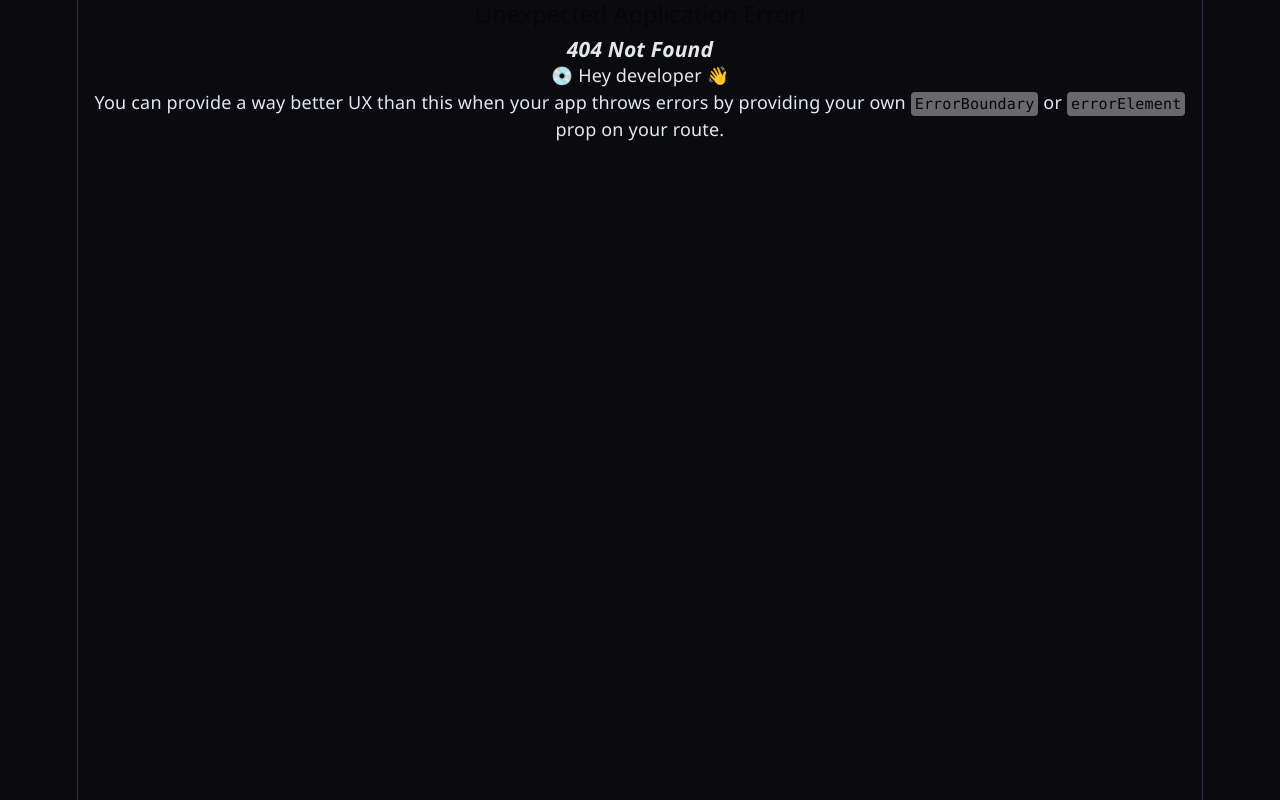
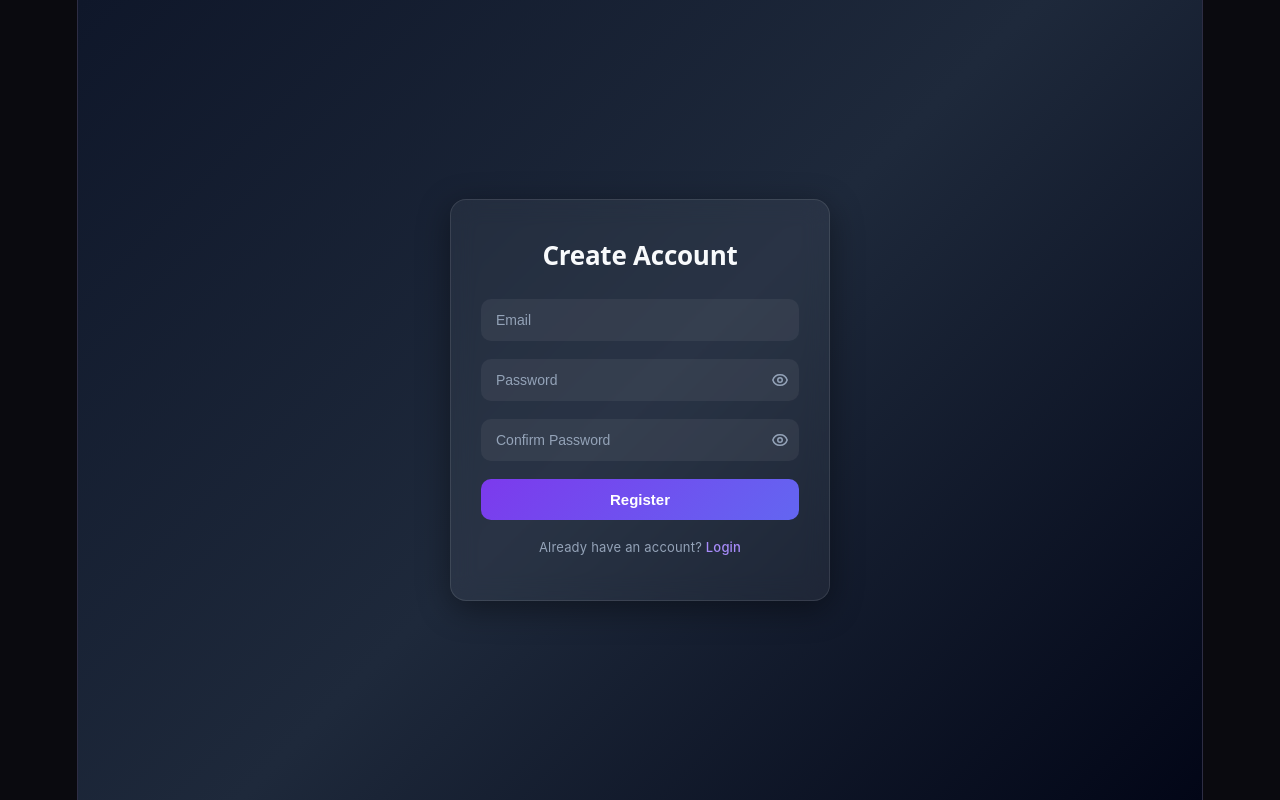
Before and after one commit to mayurch25/my-portfolio, a React (Vite) app in the folder my-frontend/: page /register in a window 1280 px wide. Before the commit this address had no page. Built offline with nearby package versions, Linux system fonts and the light colour scheme.

Commit message:
feat: implement registration page with password visibility toggle and validation

```diff
--- a/my-frontend/src/pages/Login.jsx
+++ b/my-frontend/src/pages/Login.jsx
@@ -6,6 +6,7 @@ import toast from "react-hot-toast";
 
 export default function Login() {
   const [form, setForm] = useState({ email: "", password: "" });
+  const [showPassword, setShowPassword] = useState(false);
   const navigate = useNavigate();
 
   const handleLogin = async () => {
@@ -54,18 +55,47 @@ export default function Login() {
         </div>
 
         <div className={style.inputGroup}>
+          <div className={style.passwordWrapper}>
             <input
-            type="password"
+              type={showPassword ? "text" : "password"}
               placeholder="Password"
               value={form.password}
               className={style.userInput}
               onChange={(e) => setForm({ ...form, password: e.target.value })}
             />
+            <button
+              type="button"
+              className={style.eyeButton}
+              onClick={() => setShowPassword((v) => !v)}
+              tabIndex={-1}
+            >
+              {showPassword ? (
+                <svg xmlns="http://www.w3.org/2000/svg" width="18" height="18" fill="none" viewBox="0 0 24 24" stroke="currentColor">
+                  <path strokeLinecap="round" strokeLinejoin="round" strokeWidth={2} d="M13.875 18.825A10.05 10.05 0 0112 19c-5 0-9-4-9-7s4-7 9-7a9.96 9.96 0 015.657 1.757M15 12a3 3 0 11-6 0 3 3 0 016 0z" />
+                  <path strokeLinecap="round" strokeLinejoin="round" strokeWidth={2} d="M3 3l18 18" />
+                </svg>
+              ) : (
+                <svg xmlns="http://www.w3.org/2000/svg" width="18" height="18" fill="none" viewBox="0 0 24 24" stroke="currentColor">
+                  <path strokeLinecap="round" strokeLinejoin="round" strokeWidth={2} d="M15 12a3 3 0 11-6 0 3 3 0 016 0z" />
+                  <path strokeLinecap="round" strokeLinejoin="round" strokeWidth={2} d="M2.458 12C3.732 7.943 7.523 5 12 5c4.477 0 8.268 2.943 9.542 7-1.274 4.057-5.065 7-9.542 7-4.477 0-8.268-2.943-9.542-7z" />
+                </svg>
+              )}
+            </button>
+          </div>
         </div>
 
         <button onClick={handleLogin} className={style.loginButton}>
           Login
         </button>
+
+        <p className={style.switchLink}>
+          Don't have an account?{" "}
+          <span onClick={() => navigate("/register")}>Register</span>
+        </p>
+
+        <button onClick={() => navigate("/")} className={style.backHomeButton}>
+          ← Back to Home
+        </button>
       </div>
     </div>
   );
--- a/my-frontend/src/pages/Login.module.css
+++ b/my-frontend/src/pages/Login.module.css
@@ -41,6 +41,34 @@
     display: flex;
     flex-direction: column;
     gap: 6px;
+}
+
+.passwordWrapper {
+    position: relative;
+    display: flex;
+    align-items: center;
+}
+
+.passwordWrapper .userInput {
+    width: 100%;
+    padding-right: 40px;
+}
+
+.eyeButton {
+    position: absolute;
+    right: 10px;
+    background: none;
+    border: none;
+    padding: 0;
+    cursor: pointer;
+    color: #94a3b8;
+    display: flex;
+    align-items: center;
+    transition: color 0.2s ease;
+}
+
+.eyeButton:hover {
+    color: #f8fafc;
 }
 
 .userInput {
@@ -111,6 +139,25 @@
     text-decoration: underline;
 }
 
+/* Back to Home button */
+.backHomeButton {
+    padding: 10px;
+    border-radius: 10px;
+    border: 1px solid rgba(255, 255, 255, 0.12);
+    font-size: 14px;
+    font-weight: 500;
+    color: #94a3b8;
+    background: transparent;
+    cursor: pointer;
+    transition: all 0.25s ease;
+}
+
+.backHomeButton:hover {
+    color: #f8fafc;
+    border-color: rgba(255, 255, 255, 0.25);
+    background: rgba(255, 255, 255, 0.05);
+}
+
 /* Animation */
 @keyframes fadeIn {
     from {
--- a/my-frontend/src/pages/Portfolio.jsx
+++ b/my-frontend/src/pages/Portfolio.jsx
@@ -87,8 +87,10 @@ export default function Portfolio() {
           <li><a href="#projects" onClick={() => setMenuOpen(false)}>Projects</a></li>
           <li><a href="#contact" onClick={() => setMenuOpen(false)}>Contact</a></li>
         </ul>
-        {localStorage.getItem("userEmail") === "mayurrchaudhari25@gmail.com" && (
+        {localStorage.getItem("token") ? (
           <button className="navbar-admin-btn navbar-admin-btn--desktop" onClick={() => navigate("/admin")}>Admin</button>
+        ) : (
+          <button className="navbar-admin-btn navbar-admin-btn--desktop" onClick={() => navigate("/login")}>Login</button>
         )}
         <button className="navbar-hamburger" onClick={() => setMenuOpen((o) => !o)} aria-label="Toggle menu">
           <span className={`hamburger-bar${menuOpen ? " hamburger-bar--open" : ""}`} />
--- /dev/null
+++ b/my-frontend/src/pages/Register.jsx
@@ -0,0 +1,120 @@
+import { useState } from "react";
+import API from "../services/api";
+import { useNavigate } from "react-router-dom";
+import style from "./Login.module.css";
+import toast from "react-hot-toast";
+
+function EyeIcon() {
+  return (
+    <svg xmlns="http://www.w3.org/2000/svg" width="18" height="18" fill="none" viewBox="0 0 24 24" stroke="currentColor">
+      <path strokeLinecap="round" strokeLinejoin="round" strokeWidth={2} d="M15 12a3 3 0 11-6 0 3 3 0 016 0z" />
+      <path strokeLinecap="round" strokeLinejoin="round" strokeWidth={2} d="M2.458 12C3.732 7.943 7.523 5 12 5c4.477 0 8.268 2.943 9.542 7-1.274 4.057-5.065 7-9.542 7-4.477 0-8.268-2.943-9.542-7z" />
+    </svg>
+  );
+}
+
+function EyeOffIcon() {
+  return (
+    <svg xmlns="http://www.w3.org/2000/svg" width="18" height="18" fill="none" viewBox="0 0 24 24" stroke="currentColor">
+      <path strokeLinecap="round" strokeLinejoin="round" strokeWidth={2} d="M13.875 18.825A10.05 10.05 0 0112 19c-5 0-9-4-9-7s4-7 9-7a9.96 9.96 0 015.657 1.757M15 12a3 3 0 11-6 0 3 3 0 016 0z" />
+      <path strokeLinecap="round" strokeLinejoin="round" strokeWidth={2} d="M3 3l18 18" />
+    </svg>
+  );
+}
+
+export default function Register() {
+  const [form, setForm] = useState({ email: "", password: "", confirmPassword: "" });
+  const [showPassword, setShowPassword] = useState(false);
+  const [showConfirmPassword, setShowConfirmPassword] = useState(false);
+  const navigate = useNavigate();
+
+  const handleRegister = async () => {
+    if (!form.email || !form.password || !form.confirmPassword) {
+      toast.error("Please fill in all fields");
+      return;
+    }
+
+    if (form.password !== form.confirmPassword) {
+      toast.error("Passwords do not match");
+      return;
+    }
+
+    const registerToast = toast.loading("Registering...");
+    try {
+      await API.post("/auth/register", { email: form.email, password: form.password });
+      toast.success("Registration successful! Please login.", { id: registerToast });
+      navigate("/login");
+    } catch (err) {
+      toast.error(
+        err.response?.data?.message || "Registration failed. Please try again.",
+        { id: registerToast }
+      );
+    }
+  };
+
+  return (
+    <div className={style.loginContainer}>
+      <div className={style.loginBox}>
+        <h2 className={style.adminHeading}>Create Account</h2>
+
+        <div className={style.inputGroup}>
+          <input
+            placeholder="Email"
+            value={form.email}
+            className={style.userInput}
+            onChange={(e) => setForm({ ...form, email: e.target.value })}
+          />
+        </div>
+
+        <div className={style.inputGroup}>
+          <div className={style.passwordWrapper}>
+            <input
+              type={showPassword ? "text" : "password"}
+              placeholder="Password"
+              value={form.password}
+              className={style.userInput}
+              onChange={(e) => setForm({ ...form, password: e.target.value })}
+            />
+            <button
+              type="button"
+              className={style.eyeButton}
+              onClick={() => setShowPassword((v) => !v)}
+              tabIndex={-1}
+            >
+              {showPassword ? <EyeOffIcon /> : <EyeIcon />}
+            </button>
+          </div>
+        </div>
+
+        <div className={style.inputGroup}>
+          <div className={style.passwordWrapper}>
+            <input
+              type={showConfirmPassword ? "text" : "password"}
+              placeholder="Confirm Password"
+              value={form.confirmPassword}
+              className={style.userInput}
+              onChange={(e) => setForm({ ...form, confirmPassword: e.target.value })}
+            />
+            <button
+              type="button"
+              className={style.eyeButton}
+              onClick={() => setShowConfirmPassword((v) => !v)}
+              tabIndex={-1}
+            >
+              {showConfirmPassword ? <EyeOffIcon /> : <EyeIcon />}
+            </button>
+          </div>
+        </div>
+
+        <button onClick={handleRegister} className={style.loginButton}>
+          Register
+        </button>
+
+        <p className={style.switchLink}>
+          Already have an account?{" "}
+          <span onClick={() => navigate("/login")}>Login</span>
+        </p>
+      </div>
+    </div>
+  );
+}
--- a/my-frontend/src/routes/Router.jsx
+++ b/my-frontend/src/routes/Router.jsx
@@ -3,6 +3,7 @@ import { createBrowserRouter } from "react-router-dom";
 // Pages
 import Portfolio from "../pages/Portfolio";
 import Login from "../pages/Login";
+import Register from "../pages/Register";
 import Dashboard from "../pages/Dashboard";
 import ManageProfile from "../pages/ManageProfile";
 import ManageExperience from "../pages/ManageExperience";
@@ -26,6 +27,10 @@ const router = createBrowserRouter([
   {
     path: "/login",
     element: <Login />,
+  },
+  {
+    path: "/register",
+    element: <Register />,
   },
 
   // 🔐 Protected Admin Routes
```
Lines whose indentation alone changed are shown as unchanged.
